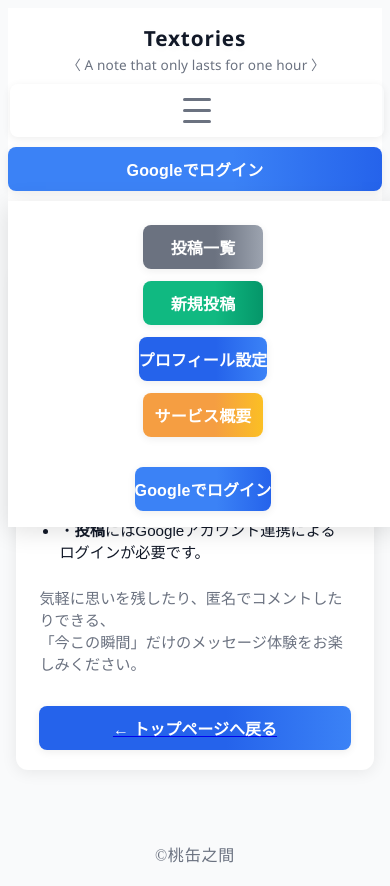
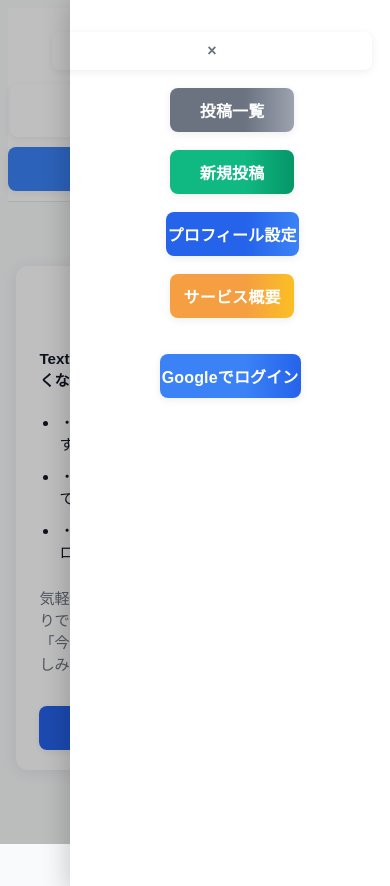
Before and after one commit to kihachi512/comment-platform, a Next.js app: page /about in a window 390 px wide. Both pictures are taken after a click on the button 197 px from the left and 110 px from the top of the page. Built offline with nearby package versions, Linux system fonts and the light colour scheme; no server answers.

Commit message:
Improve mobile navigation with drawer menu and overlay
Co-authored-by: nerima.konbu2 <nerima.konbu2@gmail.com>

```diff
--- a/components/NavBar.tsx
+++ b/components/NavBar.tsx
@@ -30,13 +30,16 @@ export default function NavBar() {
             <button className={styles.aboutButton}>サービス概要</button>
           </Link>
         </div>
-        <button className={styles.hamburger} onClick={() => setMenuOpen(!menuOpen)}>
+        <button className={styles.hamburger} onClick={() => setMenuOpen(true)}>
           <span className={styles.hamburgerIcon} />
           <span className={styles.hamburgerIcon} />
           <span className={styles.hamburgerIcon} />
         </button>
         {menuOpen && (
-          <div className={styles.mobileMenu}>
+          <>
+            <div className={styles.drawerOverlay} onClick={() => setMenuOpen(false)} />
+            <div className={styles.drawerMenu}>
+              <button className={styles.drawerClose} onClick={() => setMenuOpen(false)}>&times;</button>
               <Link href="/" onClick={() => setMenuOpen(false)}>
                 <button className={styles.listButton}>投稿一覧</button>
               </Link>
@@ -63,6 +66,7 @@ export default function NavBar() {
                 )}
               </div>
             </div>
+          </>
         )}
       </nav>
       <div className={styles.userArea}>
--- a/styles/NavBar.module.css
+++ b/styles/NavBar.module.css
@@ -199,6 +199,47 @@ body.dark-mode .themeToggleButton:hover {
 .newPostButton, .profileButton, .aboutButton {
   min-width: 120px;
 }
+.drawerOverlay {
+  position: fixed;
+  top: 0;
+  left: 0;
+  width: 100vw;
+  height: 100vh;
+  background: rgba(0,0,0,0.25);
+  z-index: 110;
+}
+.drawerMenu {
+  position: fixed;
+  top: 0;
+  right: 0;
+  width: 82vw;
+  max-width: 340px;
+  height: 100vh;
+  background: var(--card-bg-color);
+  box-shadow: -4px 0 24px rgba(0,0,0,0.18);
+  z-index: 120;
+  display: flex;
+  flex-direction: column;
+  align-items: center;
+  padding: 32px 0 16px 0;
+  gap: 18px;
+  animation: slideInDrawer 0.22s cubic-bezier(.4,0,.2,1);
+}
+.drawerClose {
+  position: absolute;
+  top: 12px;
+  right: 18px;
+  background: none;
+  border: none;
+  font-size: 2.2rem;
+  color: var(--subtle-text-color);
+  cursor: pointer;
+  z-index: 130;
+}
+@keyframes slideInDrawer {
+  from { transform: translateX(100%); opacity: 0; }
+  to { transform: translateX(0); opacity: 1; }
+}
 @media (max-width: 800px) {
   .desktopNav {
     display: none;
```
Lines whose indentation alone changed are shown as unchanged.
